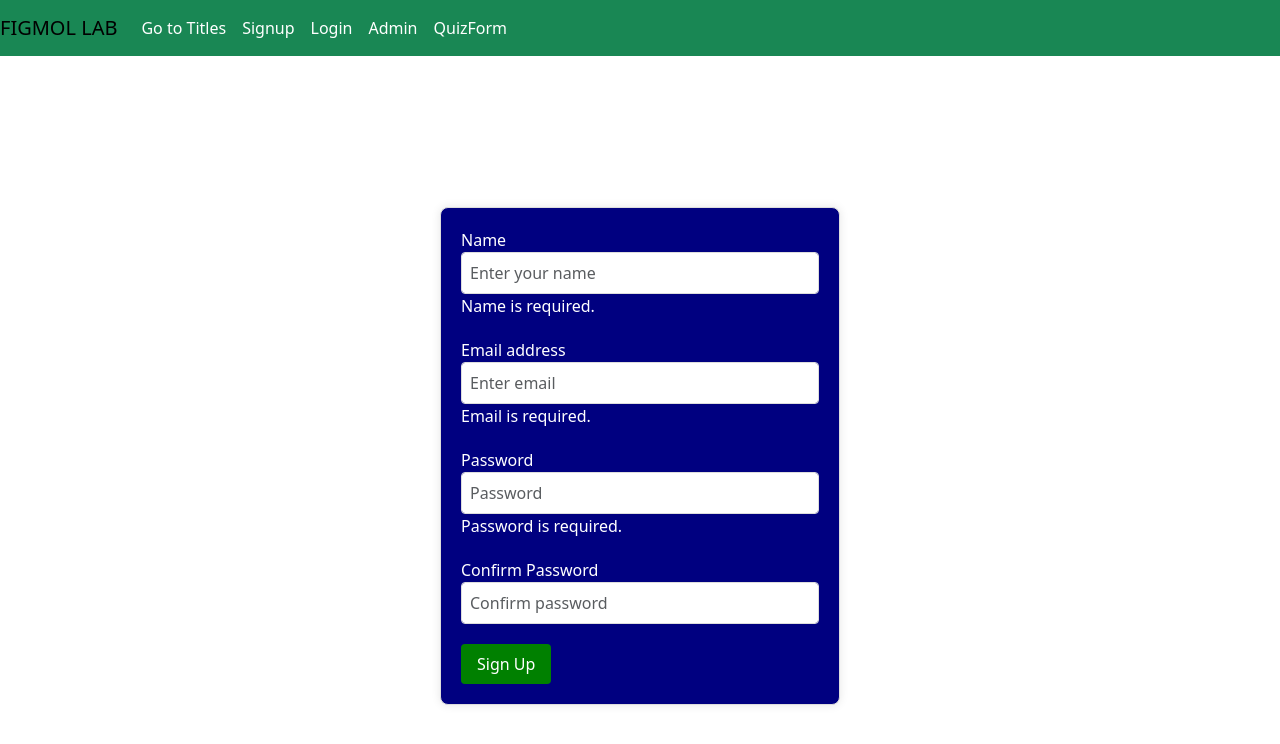
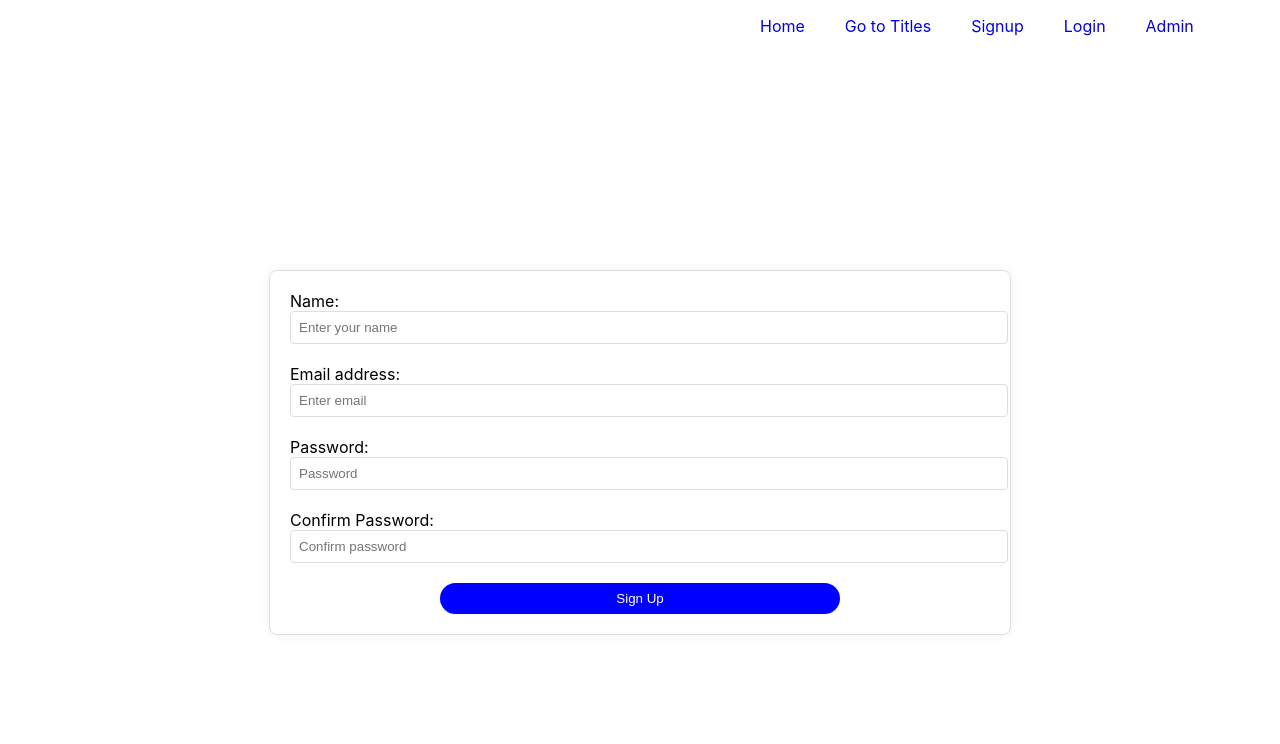
Before and after one commit to khristine-g/figmol-lab-project, a React (Create React App) app in the folder client/: page /signup in a window 1280 px wide. Shown: the top 744 px of the page. Built offline with nearby package versions, Linux system fonts and the light colour scheme.

Commit message:
Styling components

```diff
--- a/client/src/App.css
+++ b/client/src/App.css
@@ -1,6 +1,8 @@
 .App {
   text-align: center;
+
 }
+
 
 .App-logo {
   height: 40vmin;
--- a/client/src/Home.css
+++ b/client/src/Home.css
@@ -1,40 +1,47 @@
-.home-background{
-    background-color:rgb(100, 207, 207) ;
+
+.home-container{
+  display: grid;
+  grid-template-columns: 1fr 1fr;
+  align-items: center;
+  height: 60vh;
+  }
+
+  .home-body{
+
+
+
+
+
+
+
+
   }
   .home-header{
-    color: white;
-    font-size: 50px;
+
+    color: black;
+    margin-bottom: 10px;
+    margin-top: 0px;
   }
+  .home-content{
+    margin-left: 40px;
+    font-size: 20px;
+    font-family: Georgia, 'Times New Roman', Times, serif;
 
 
-   .home-body {
-    display: flex;
-    justify-content: space-around;
-    align-items: center;
-    flex-wrap: wrap; /* Wrap content to the next line if it overflows */
-    background-color: rgb(100, 207, 207);
-    border: 5px solid white;
-    border-radius: 16px;
-    margin-left:40px;
-    margin-right:40px;
   }
+  .home-img{
+    margin-left: 20px;
 
 
-  .home-img {
-    margin: 20px;
-    max-width: 50vw;
-    height: 80vh;
-    object-fit: cover;
-    border-radius: 80px;
   }
+  .title-link{
 
-  .home-text {
-    flex: 1; /* Takes the remaining space */
-    margin: 20px;
-    max-width: 50%; /* Adjust the width as needed */
-  }
+    background-color: orangered;
+    color: wheat;
+    text-decoration: none;
+    margin-left: 150px;
 
-  .btn {
-    margin-left: 200px;
+    border-radius: 64px;
+    padding: 10px 20px;
 
   }
--- a/client/src/Login.css
+++ b/client/src/Login.css
@@ -6,12 +6,12 @@
   }
 
   .login-form {
-    width: 300px;
+    width: 700px;
     padding: 20px;
     border: 1px solid #ddd;
     border-radius: 8px;
     box-shadow: 0 0 10px rgba(0, 0, 0, 0.1);
-    background-color: #000080;
+
 
   }
 
@@ -33,12 +33,15 @@
   }
 
   .login-btn {
-    background-color: green;
+    background-color: blue;
     color: #fff;
     border: none;
     border-radius: 4px;
     padding: 8px 16px;
     cursor: pointer;
+    margin-left: 150px;
+    width: 400px;
+    border-radius: 64px;
   }
 
   .login-btn:hover {
--- a/client/src/Navbar.css
+++ b/client/src/Navbar.css
@@ -1,38 +1,35 @@
-.navbar{
+.navbar-container{
+    display: flex;
 
-    /* margin-bottom:1px; */
-    background-color: teal;
 
 
 }
-.quiz-nav{
+
+.navbar{
     display: flex;
-    list-style: none;
-   float:right;
-
-   margin-left:1000px;
-
-
-}
-.quiz-nav li{
-    margin: 10px;
-    color: black;
-
-}
-
- .lab-name{
-    /* background-color: #000080; */
-    height: 80px;
-    color: white;
-    margin: 30px;
+    align-items: flex-end;
+    margin-left: 700px;
 
 
 
 
-    font-family:sans-serif ;
-    font-weight: bold;
-}
-.top{
-    background-color: #000080;
+
+
 
 }
+
+.nav-list{
+    display: flex;
+    list-style: none;
+
+
+
+
+}
+.nav-list-item{
+    margin: 20px;
+    text-decoration: none;
+
+
+
+}
--- a/client/src/QuizTitles.css
+++ b/client/src/QuizTitles.css
@@ -1,7 +1,8 @@
-h1{
+.title-header{
 
     color:green;
     margin: 30px;
+    margin-left: 400px;
     /* display: flex;
     justify-content: center;
     align-items: center; */
@@ -14,18 +15,21 @@
 .quiz-list{
 
     margin: 10px;
-    /* border: 1px solid black;
-    border-radius: 16px; */
     padding: 10px;
     width: 30vw;
+    background-color: orangered;
+    border-radius: 64px;
+  margin-left: 300px;
 
 
 
 }
 .quiz-list a{
     text-decoration: none;
-    color:green;
+    color:wheat;
     font-size: 20px;
+
+    padding: 20px;
 
 
 }
--- a/client/src/Signup.css
+++ b/client/src/Signup.css
@@ -23,13 +23,13 @@
 
   .signup-form {
     /* background-color: #ddd; */
-    color: white;
-    background-color: #000080;
-    width: 400px;
+    color: black;
+
+    width: 700px;
     padding: 20px;
     border: 1px solid #ddd;
     border-radius: 8px;
-    box-shadow: 0 0 10px rgba(0, 0, 0, 0.1);
+    box-shadow: 0 0 10px rgba(118, 125, 190, 0.1);
 
   }
 
@@ -64,12 +64,15 @@
   }
 
   .signup-btn {
-    background-color: green;
+    background-color: blue;
     color: #fff;
     border: none;
-    border-radius: 4px;
+    border-radius: 64px;
     padding: 8px 16px;
     cursor: pointer;
+    width: 400px;
+    margin-left: 150px;
+
   }
 
   .signup-btn:hover {
--- a/client/src/components/Home.js
+++ b/client/src/components/Home.js
@@ -4,23 +4,25 @@
 
 const Home = () => {
   return (
-    <div className='home-background'>
+    <div className='home-container'>
+
     <div className='home-body'>
-      <img
-        className="home-img"
-        src="https://wallpapers.com/images/hd/minimalistic-cyan-chemistry-lab-eoiujag5rlfbi5hm.jpg"
-        alt="research-img"
-      />
-      <div className="home-text">
-        <h1>FIGMOL LAB</h1>
-        <h1 className='home-header'>Test your knowledge</h1>
-        <p>
-          Test your knowledge with our quizzes! Click the button below to start.
-        </p>
-        <Link to="/quiz" className="btn btn-primary">
-          Go to Quizzes
-        </Link>
-        </div>
+
+      <h1 className='home-header'>Hello there,welcome to Figmol</h1>
+
+      <p className='home-content'>We are your website for all your biochemistry needs.
+      We have a team of amazing biochemists</p>
+
+      <Link className='title-link' to=" /quizzes/titles">See More</Link>
+
+
+
+
+      </div>
+      <div>
+      <img className='home-img'src='https://img.freepik.com/premium-vector/collection-colored-thin-icon-learning-subject-book-graduated-hat-learning-education-concept-vector-illustration_168824-141.jpg' alt='education-img'/>
+
+      {/* <img src = " https://i0.wp.com/www.differencebetween.com/wp-content/uploads/2011/08/Difference-Between-School-and-Education_Education.jpg"alt="education-img" /> */}
       </div>
     </div>
   );
--- a/client/src/components/Navbar.js
+++ b/client/src/components/Navbar.js
@@ -1,45 +1,54 @@
 import React from 'react';
 import { Link } from 'react-router-dom';
-import 'bootstrap/dist/css/bootstrap.min.css';
-// import './Navbar.css';
+
+import '../Navbar.css';
 
 function Navbar() {
   return (
-    <nav className="navbar navbar-expand-lg navbar-light bg-success ">
-      <Link className="navbar-brand " to="/">
-        FIGMOL LAB
-      </Link>
-      <button
-        className="navbar-toggler"
-        type="button"
-        data-toggle="collapse"
-        data-target="#navbarNavAltMarkup"
-        aria-controls="navbarNavAltMarkup"
-        aria-expanded="false"
-        aria-label="Toggle navigation"
-      >
-        <span className="navbar-toggler-icon"></span>
-      </button>
-      <div className="collapse navbar-collapse" id="navbarNavAltMarkup">
-        <div className="navbar-nav ">
-          <Link className="nav-item nav-link text-white" to="/quizzes/titles">
+    <div className='navbar-container'>
+    <nav className="navbar" >
+
+    <ul className='nav-list'>
+    <li>
+    <Link className="nav-list-item" to="/">
+            Home
+          </Link>
+  </li>
+
+    <li>
+    <Link className="nav-list-item" to="/quizzes/titles">
             Go to Titles
           </Link>
-          <Link className="nav-item nav-link text-white" to="/signup">
+  </li>
+
+   <li>
+    <Link className="nav-list-item" to="/signup">
             Signup
           </Link>
-          <Link className="nav-item nav-link text-white" to="/login">
+  </li>
+
+    <li>
+    <Link className="nav-list-item" to="/login">
             Login
           </Link>
-          <Link className="nav-item nav-link text-white" to="/admin-dashboard">
+
+  </li>
+    <li>
+    <Link className="nav-list-item" to="/admin-dashboard">
             Admin
           </Link>
-          <Link className="nav-item nav-link text-white" to="/quiz-form">
-            QuizForm
-          </Link>
-        </div>
-      </div>
+
+  </li>
+
+
+
+
+
+
+      </ul>
+
     </nav>
+    </div>
   );
 }
 
--- a/client/src/components/QuizTitle.js
+++ b/client/src/components/QuizTitle.js
@@ -27,7 +27,7 @@
 
   return (
     <div>
-      <h1>{quiz.title}</h1>
+      <h1 className='title-header'>{quiz.title}</h1>
 
       {/* Render other quiz details as needed */}
     </div>
--- a/client/src/components/QuizTitles.js
+++ b/client/src/components/QuizTitles.js
@@ -42,7 +42,7 @@
 
   return (
     <div>
-      <h1>Topics</h1>
+      <h1 className='title-header'> Topics</h1>
       {quizzes.length === 0 ? (
         <p>No quiz titles available.</p>
       ) : (
--- a/client/src/components/Signup.js
+++ b/client/src/components/Signup.js
@@ -118,7 +118,7 @@
         <form onSubmit={handleSubmit} className="signup-form">
           {error && <p className="error-message">{error}</p>}
           <div className="form-group">
-            <label htmlFor="name">Name</label>
+            <label htmlFor="name">Name:</label>
             <input
               type="text"
               className="form-control"
@@ -128,10 +128,10 @@
               onChange={handleNameChange}
               required
             />
-            {!name && <p className="input-error-message">Name is required.</p>}
+            {!name && <p className="input-error-message"></p>}
           </div>
           <div className="form-group">
-            <label htmlFor="email">Email address</label>
+            <label htmlFor="email">Email address:</label>
             <input
               type="email"
               className="form-control"
@@ -142,10 +142,10 @@
               onChange={handleEmailChange}
               required
             />
-            {!email && <p className="input-error-message">Email is required.</p>}
+            {!email && <p className="input-error-message"></p>}
           </div>
           <div className="form-group">
-            <label htmlFor="password">Password</label>
+            <label htmlFor="password">Password:</label>
             <input
               type="password"
               className="form-control"
@@ -155,10 +155,10 @@
               onChange={handlePasswordChange}
               required
             />
-            {!password && <p className="input-error-message">Password is required.</p>}
+            {!password && <p className="input-error-message"></p>}
           </div>
           <div className="form-group">
-            <label htmlFor="confirmPassword">Confirm Password</label>
+            <label htmlFor="confirmPassword">Confirm Password:</label>
             <input
               type="password"
               className="form-control"
```
